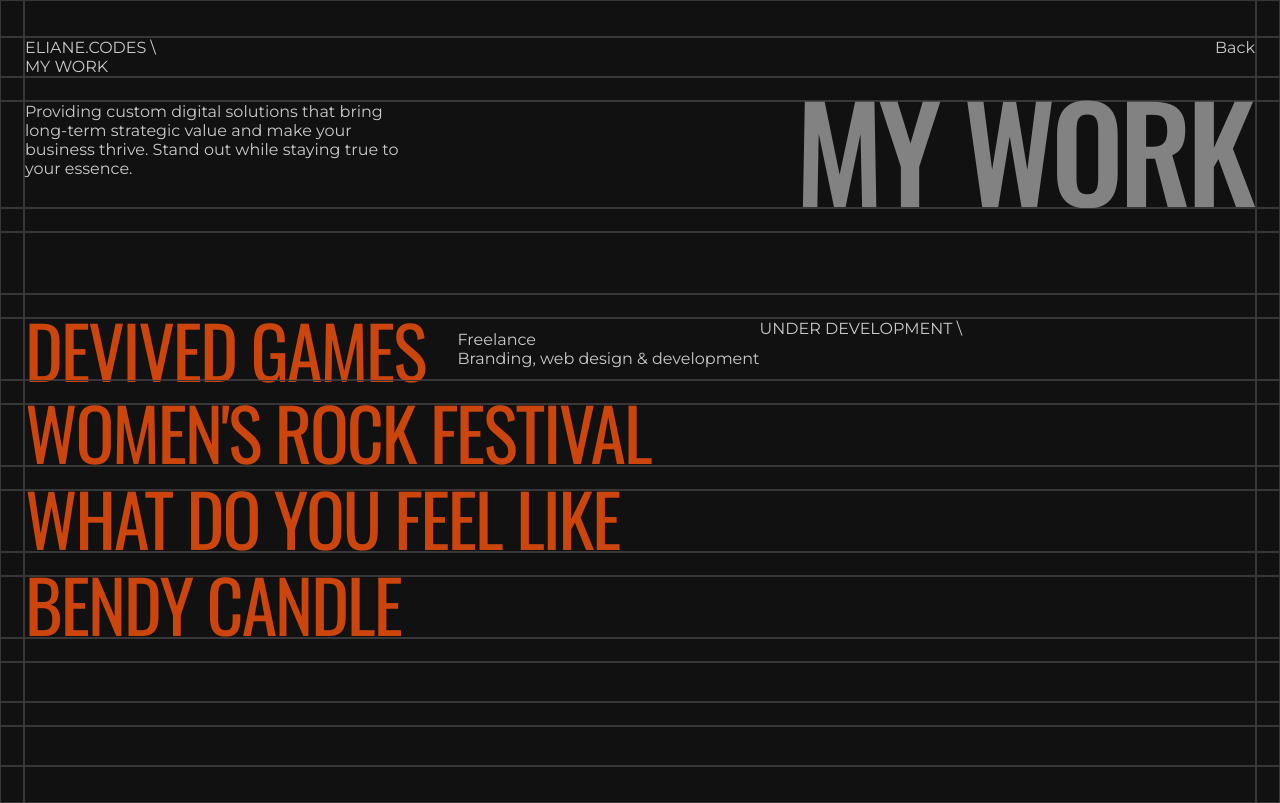
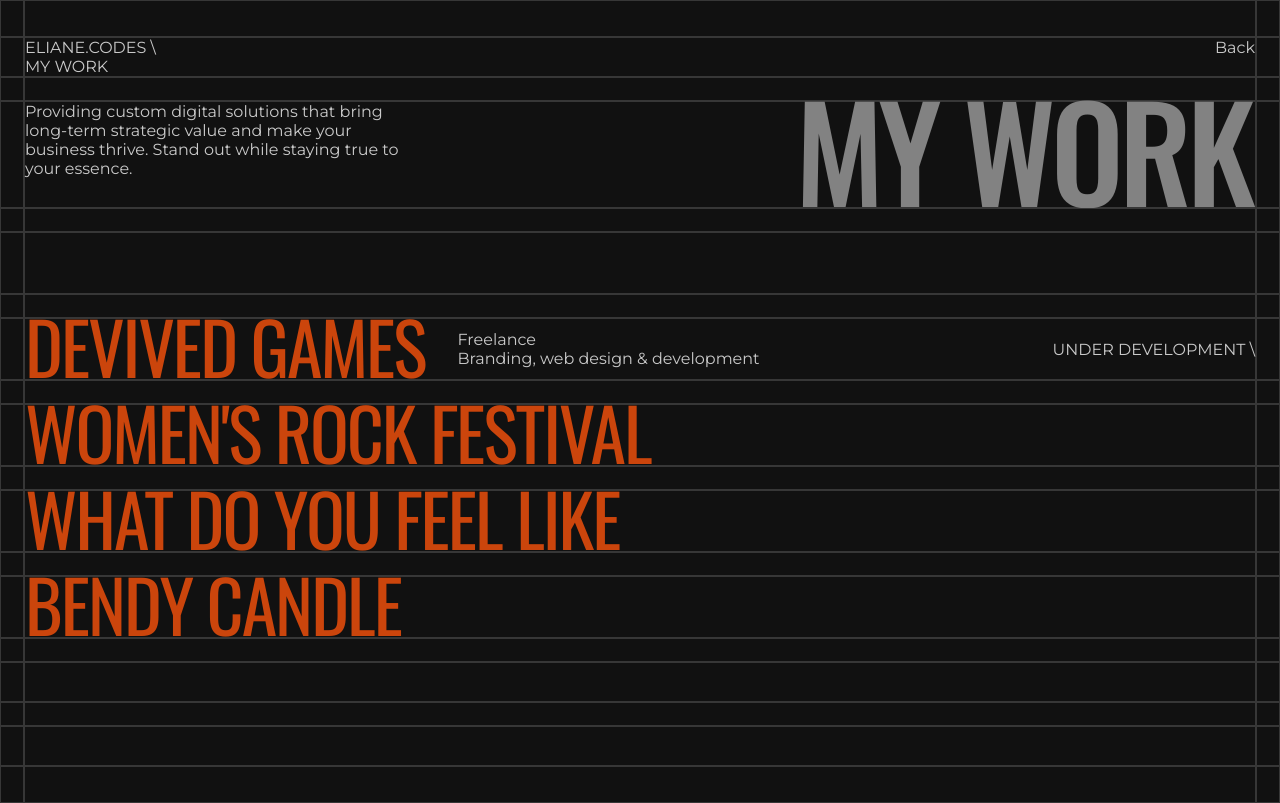
Before and after one commit to ElianeV/eliane.codes, a Next.js app: page /my-work in a window 1280 px wide. Built offline with nearby package versions, Linux system fonts and the light colour scheme.

Commit message:
better flexbox arrangement for project titles

```diff
--- a/app/my-work/page.js
+++ b/app/my-work/page.js
@@ -70,7 +70,6 @@ const Work = () => {
       {/* ROW 8*/}
       <div className={styles.borderdelay8}></div>
       <div className={`${styles.borderdelay8} ${styles.titlecontainer}`}>
-        <div style={{ display: "flex", alignItems: "center" }}>
         <div className={`${styles.projecttitle} ${oswald.className}`}>
           DEVIVED GAMES
         </div>
@@ -79,8 +78,10 @@ const Work = () => {
           <br />
           Branding, web design & development
         </div>
-        </div>
-        <a href="">UNDER DEVELOPMENT \</a>
+
+        <a className={styles.projectlink} href="">
+          UNDER DEVELOPMENT \
+        </a>
       </div>
       <div className={styles.borderdelay8}></div>
 
```
Lines whose indentation alone changed are shown as unchanged.
